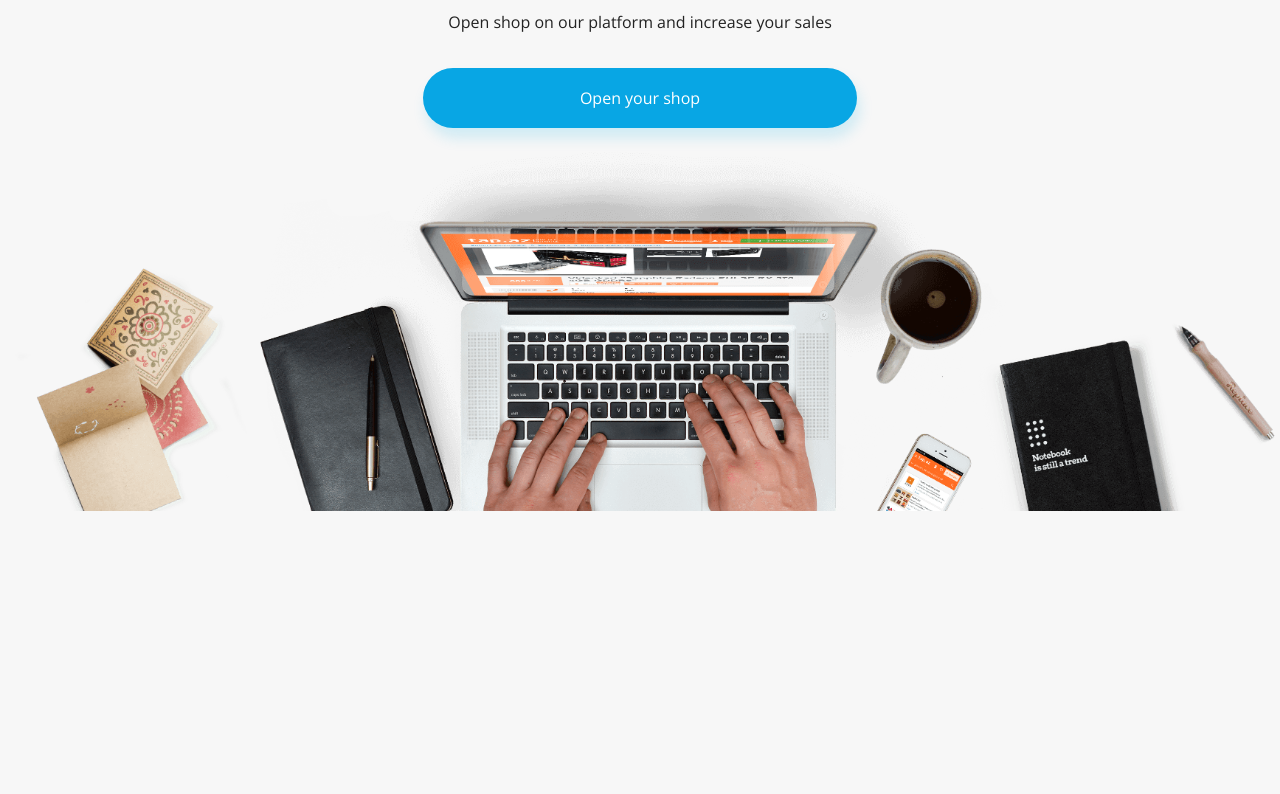
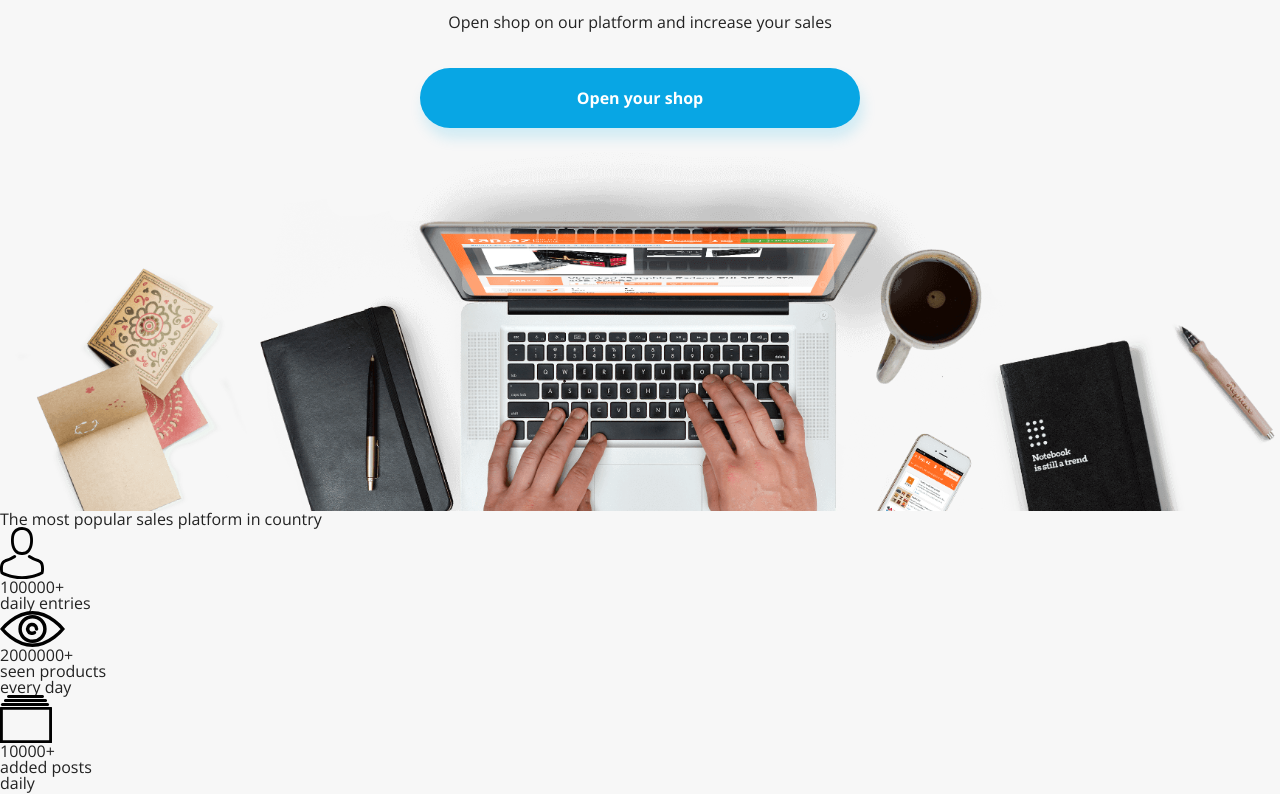
Before and after one commit to marektro/BestShop, a plain HTML site: page index.html in a window 1280 px wide. Shown: the part 254-1048 px from the top of the page. Before the commit the page ends 800 px from the top, so only its background shows below. Drawn offline with nearby package versions, Linux system fonts and the light colour scheme.

Commit message:
html scaffolding for statistics section

```diff
--- a/css/style.css
+++ b/css/style.css
@@ -135,6 +135,7 @@ nav.menu ul li:hover {
     background: var(--color-primary);
     color: var(--color-white);
     font-size: 1rem;
+    font-weight: bold;
     padding: 22px 157px;
     border-radius: 40px;
     box-shadow: 3px 10px 14px var(--color-primary-shadow);
--- a/index.html
+++ b/index.html
@@ -36,5 +36,35 @@
         </div>
         <img src="assets/Background.png">
     </section>
+    <section class="statistics">
+        <div class="statistics-content container">
+            <h2>
+                The most popular sales platform in country
+            </h2>
+            <div class="statistics-items">
+                <div class="statistics-item">
+                    <div class="statistics-item-circle">
+                        <img src="assets/Person.svg" alt="person" class="statistics-item-circle-icon">
+                    </div>
+                    <div class="statistics-item-figure">100000+</div>
+                    <div class="statistics-item-text">daily entries</div>
+                </div>
+                <div class="statistics-item">
+                    <div class="statistics-item-circle">
+                        <img src="assets/Eye.svg" alt="eye" class="statistics-item-circle-icon">
+                    </div>
+                    <div class="statistics-item-figure">2000000+</div>
+                    <div class="statistics-item-text">seen products<br>every day</div>
+                </div>
+                <div class="statistics-item">
+                    <div class="statistics-item-circle">
+                        <img src="assets/Catalog.svg" alt="catalog" class="statistics-item-circle-icon">
+                    </div>
+                    <div class="statistics-item-figure">10000+</div>
+                    <div class="statistics-item-text">added posts<br>daily</div>
+                </div>
+            </div>
+        </div>
+    </section>
 </body>
 </html>
```
